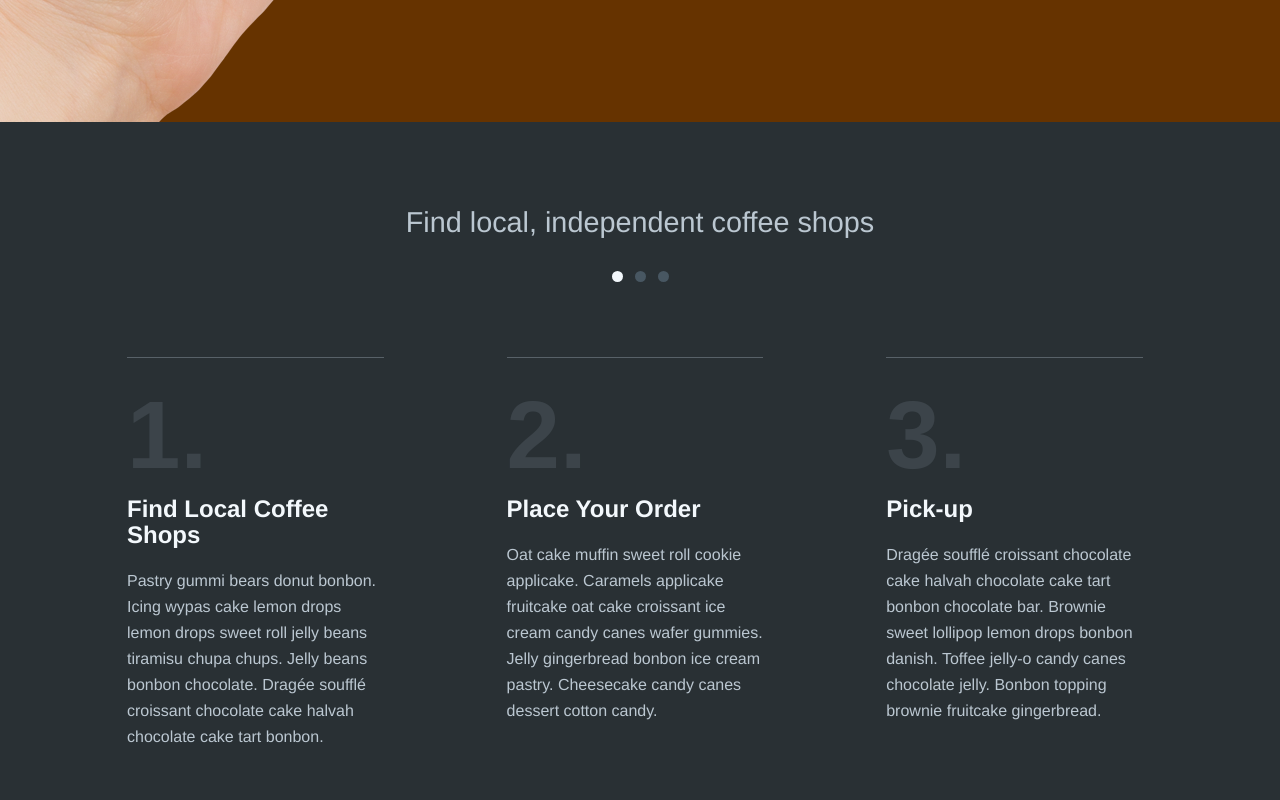
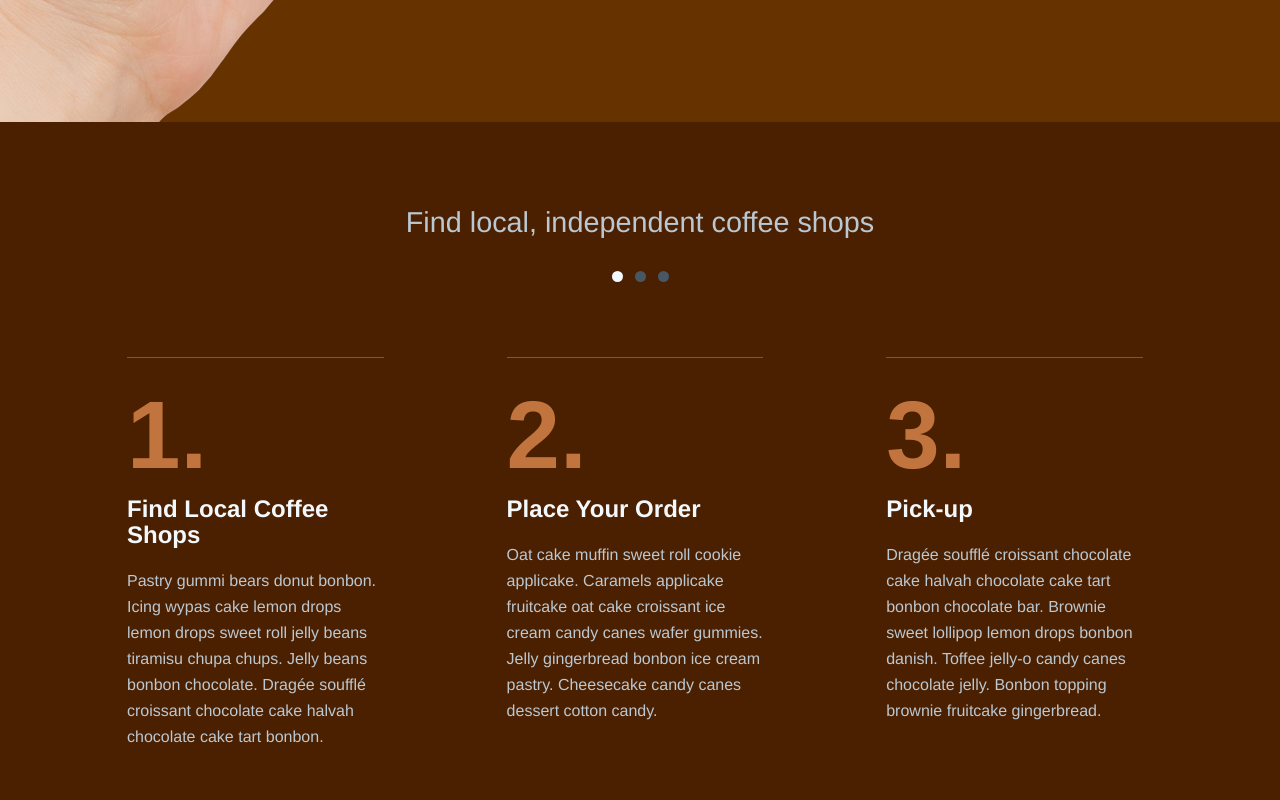
Before and after one commit to tmiale/luvjo, a plain HTML site: page site/index.html in a window 1280 px wide. Shown: the part 780-1580 px from the top of the page. Drawn offline with nearby package versions, Linux system fonts and the light colour scheme.

Commit message:
updated homepage text and BG colors

```diff
--- a/site/css/main.css
+++ b/site/css/main.css
@@ -216,7 +216,7 @@ body { font: 16px/26px Helvetica, Helvetica Neue, Arial;  -webkit-font-smoothing
 	width: 100%;
 }
 .main-container{
-	background: #293034; /* Adjust Background colour of Main Area */
+	background: #4b2001; /* Adjust Background colour of Main Area */
 	color: #bbc7d1; /* Adjust colour of Main Text */
 }
 .main {
@@ -226,7 +226,7 @@ body { font: 16px/26px Helvetica, Helvetica Neue, Arial;  -webkit-font-smoothing
 	color: #f3f8fc;
 }
 .main-container h6{
-	color: #3c444a;
+	color: #c1743d;
 	font-size: 6em;
 	margin: 0.5em 0;
 }
@@ -268,7 +268,7 @@ body { font: 16px/26px Helvetica, Helvetica Neue, Arial;  -webkit-font-smoothing
 	cursor: default;
 	}
 .footer-container {
-    background: #363d42;  /* Adjust Background colour of Footer Area */
+    background: #663300;  /* Adjust Background colour of Footer Area */
     font-size: .8em;
     padding-bottom: 100px;
     padding-top: 40px;
```
Also changed, not shown: site/img/logo_foot.png.
